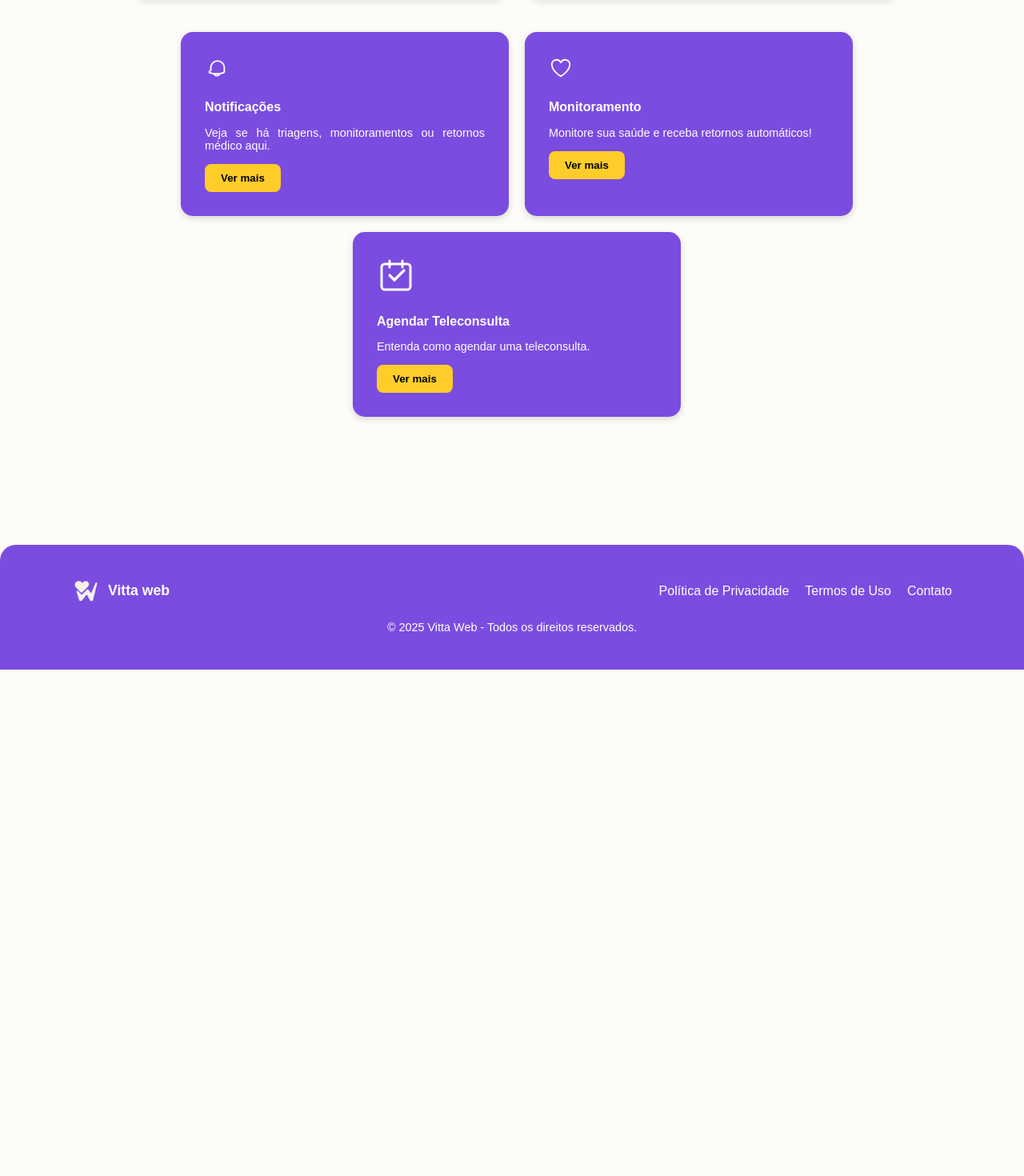
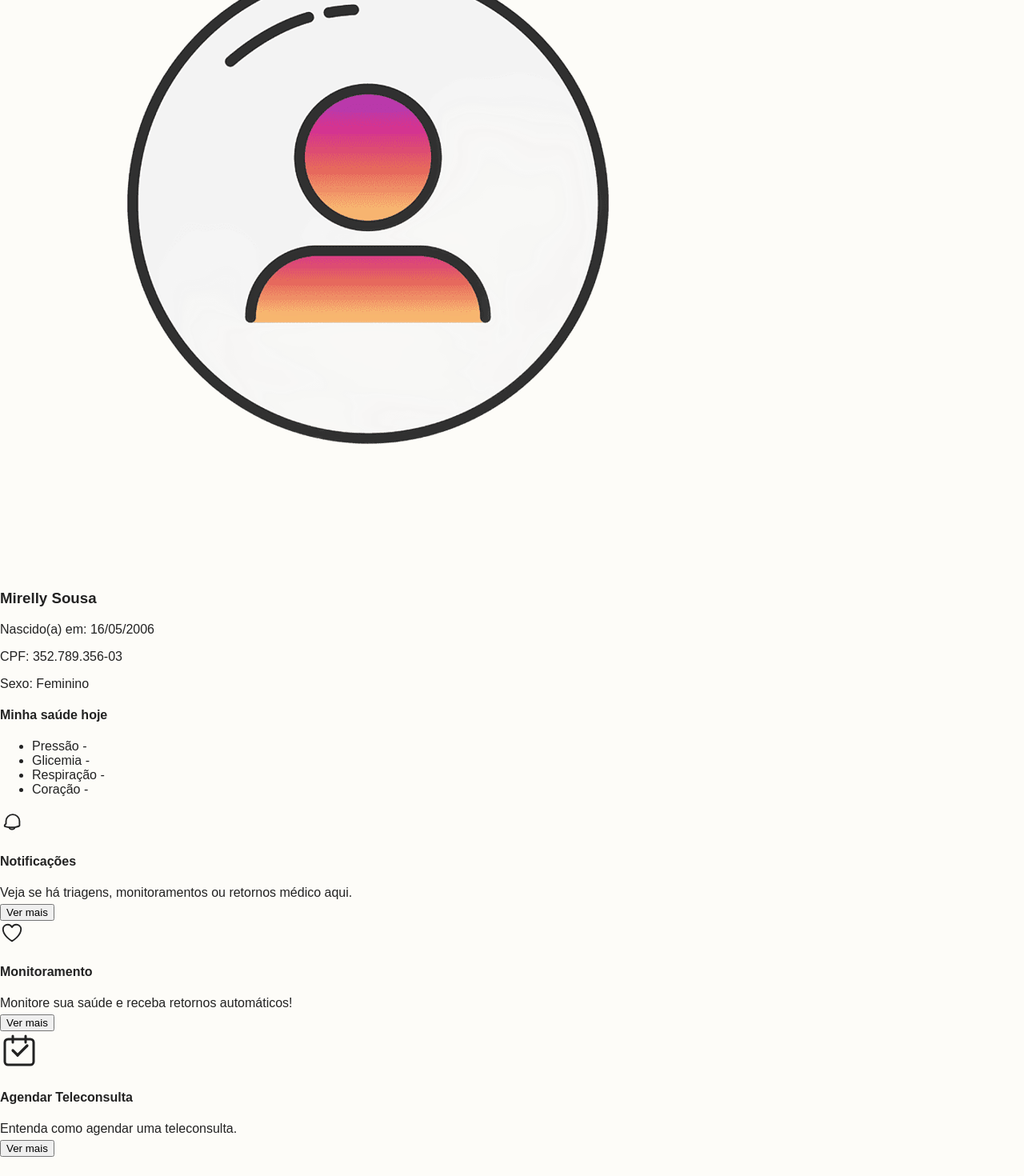
Before and after one commit to GabyBonfim/VITTA-WEB, a React (Vite) app: page / in a window 1280 px wide. Shown: the part 700-2170 px from the top of the page at 80% size. Before the commit the page ends 1537 px from the top, so only its background shows below. Built offline with nearby package versions, Linux system fonts and the light colour scheme.

Commit message:
Att
é isso

```diff
--- a/src/assets/css/geral.css
+++ b/src/assets/css/geral.css
@@ -184,6 +184,7 @@
   flex-wrap: wrap;
   gap: 30px;
   margin-top: 30px;
+  margin-bottom: 100px;
 }
 
 .card-integrante {
--- a/src/pages/homepage.tsx
+++ b/src/pages/homepage.tsx
@@ -1,40 +1,50 @@
 import Navbar from "../components/navbar";
 import Footer from "../components/footer";
-import "../assets/css/homepage.css";
 import { Link } from "react-router-dom";
 
+{/*import "../assets/css/homepage.css";*/}
 
 export default function Homepage() {
   return (
     <>
       <Navbar />
 
-  <main className="main-home">
+      <main className="w-[90%] mx-auto my-12 px-5">
         {/* Notícia */}
-
-        <div className="corpo-home">
-        <section className="noticia-home">
-          <img src="/images/noticia.png" alt="Notícia" className="img-noticia-home" />
-          <div className="texto-noticia-home">
-            <h3>Busca por atendimentos em saúde mental cresce após a pandemia</h3>
-            <p>
+        <section className="bg-white flex items-center gap-5 rounded-xl p-5 shadow-md mb-10 max-w-full">
+          <img
+            src="/images/noticia.png"
+            alt="Notícia"
+            className="w-[250px] rounded-lg"
+          />
+          <div>
+            <h3 className="text-lg font-semibold mb-2">
+              Busca por atendimentos em saúde mental cresce após a pandemia
+            </h3>
+            <p className="text-gray-700 mb-3">
               Em Ribeirão Preto, número de atendimentos em saúde mental já passa
               de 200 mil por ano
             </p>
-            <a href="#" className="btn-materia-home">Ver matéria</a>
+            <a
+              href="#"
+              className="inline-block bg-purple-600 text-white px-4 py-2 rounded-md hover:bg-purple-800 transition"
+            >
+              Ver matéria
+            </a>
           </div>
         </section>
 
-        <div className="conteudo-home">
+        {/* Conteúdo - Usuário + Saúde */}
+        <div className="flex flex-wrap gap-8 mb-10 justify-center">
           {/* Card Usuário */}
-          <div className="card-usuario-home">
+          <div className="bg-purple-200 p-5 rounded-2xl flex items-center gap-4 shadow-md flex-1 min-w-[280px]">
             <img
               src="/images/user-icon.png"
               alt="Mascote"
-              className="img-usuario-home"
+              className="w-[100px]"
             />
             <div>
-              <h3>Mirelly Sousa</h3>
+              <h3 className="font-bold mb-1">Mirelly Sousa</h3>
               <p>Nascido(a) em: 16/05/2006</p>
               <p>CPF: 352.789.356-03</p>
               <p>Sexo: Feminino</p>
@@ -42,61 +52,141 @@ export default function Homepage() {
           </div>
 
           {/* Card Saúde */}
-          <div className="card-saude-home">
-            <h4>Minha saúde hoje</h4>
-            <ul>
-              <li>Pressão -</li>
-              <li>Glicemia -</li>
-              <li>Respiração -</li>
-              <li>Coração -</li>
+          <div className="bg-orange-50 p-5 rounded-2xl shadow-md flex-1 min-w-[280px]">
+            <h4 className="font-semibold text-lg mb-3">Minha saúde hoje</h4>
+            <ul className="space-y-2">
+              <li className="bg-amber-200 font-bold px-3 py-2 rounded-md">
+                Pressão -
+              </li>
+              <li className="bg-amber-200 font-bold px-3 py-2 rounded-md">
+                Glicemia -
+              </li>
+              <li className="bg-amber-200 font-bold px-3 py-2 rounded-md">
+                Respiração -
+              </li>
+              <li className="bg-amber-200 font-bold px-3 py-2 rounded-md">
+                Coração -
+              </li>
             </ul>
           </div>
         </div>
 
         {/* Cards de Acesso Rápido */}
-        <div className="acessos-home">
-          <div className="card-acesso-home verde">
-            <svg xmlns="http://www.w3.org/2000/svg" fill="none" viewBox="0 0 24 24" stroke-width="1.5"
-                stroke="currentColor" width="30" height="30">
-                <path stroke-linecap="round" stroke-linejoin="round"
-                  d="M14.857 17.708A2.25 2.25 0 0 1 12 19.5a2.25 2.25 0 0 1-2.857-1.792m5.714 0a48.108 48.108 0 0 0 4.036-1.103A2.25 2.25 0 0 0 19.5 14.25v-2.636a6.75 6.75 0 1 0-13.5 0v2.636a2.25 2.25 0 0 0-1.393 2.355c.84.284 2.17.736 4.036 1.103m5.714 0H9.429" />
-             </svg>
-            <h4>Notificações</h4>
-            <p>Veja se há triagens, monitoramentos ou retornos médico aqui.</p>
+        <div className="flex flex-wrap justify-center gap-6">
+          {/* Notificações */}
+          <div className="flex-1 min-w-[250px] max-w-[350px] rounded-2xl p-6 text-white text-justify shadow-lg bg-purple-600">
+            <svg
+              xmlns="http://www.w3.org/2000/svg"
+              fill="none"
+              viewBox="0 0 24 24"
+              strokeWidth="1.5"
+              stroke="currentColor"
+              width="30"
+              height="30"
+            >
+              <path
+                strokeLinecap="round"
+                strokeLinejoin="round"
+                d="M14.857 17.708A2.25 2.25 0 0 1 12 19.5a2.25 2.25 0 0 1-2.857-1.792m5.714 0a48.108 48.108 0 0 0 4.036-1.103A2.25 2.25 0 0 0 19.5 14.25v-2.636a6.75 6.75 0 1 0-13.5 0v2.636a2.25 2.25 0 0 0-1.393 2.355c.84.284 2.17.736 4.036 1.103m5.714 0H9.429"
+              />
+            </svg>
+            <h4 className="mt-3 mb-2 text-lg font-semibold">Notificações</h4>
+            <p className="mb-3">
+              Veja se há triagens, monitoramentos ou retornos médico aqui.
+            </p>
             <Link to="/notificacoes">
-            <button>Ver mais</button>
+              <button className="bg-yellow-400 text-black font-bold px-4 py-2 rounded-md hover:bg-yellow-500 transition">
+                Ver mais
+              </button>
             </Link>
           </div>
 
-          <div className="card-acesso-home azul">
-            <svg xmlns="http://www.w3.org/2000/svg" fill="none" viewBox="0 0 24 24" stroke-width="1.5"
-              stroke="currentColor" width="30" height="30">
-              <path stroke-linecap="round" stroke-linejoin="round"
-                d="M21 8.25c0-2.485-2.123-4.5-4.75-4.5-1.87 0-3.487 1.144-4.25 2.75-.763-1.606-2.38-2.75-4.25-2.75C5.123 3.75 3 5.765 3 8.25c0 7.108 9 12 9 12s9-4.892 9-12z" />
+          {/* Monitoramento */}
+          <div className="flex-1 min-w-[250px] max-w-[350px] rounded-2xl p-6 text-white text-justify shadow-lg bg-purple-600">
+            <svg
+              xmlns="http://www.w3.org/2000/svg"
+              fill="none"
+              viewBox="0 0 24 24"
+              strokeWidth="1.5"
+              stroke="currentColor"
+              width="30"
+              height="30"
+            >
+              <path
+                strokeLinecap="round"
+                strokeLinejoin="round"
+                d="M21 8.25c0-2.485-2.123-4.5-4.75-4.5-1.87 0-3.487 1.144-4.25 2.75-.763-1.606-2.38-2.75-4.25-2.75C5.123 3.75 3 5.765 3 8.25c0 7.108 9 12 9 12s9-4.892 9-12z"
+              />
             </svg>
-            <h4>Monitoramento</h4>
-            <p>Monitore sua saúde e receba retornos automáticos!</p>
+            <h4 className="mt-3 mb-2 text-lg font-semibold">Monitoramento</h4>
+            <p className="mb-3">
+              Monitore sua saúde e receba retornos automáticos!
+            </p>
             <Link to="/monitoramento">
-            <button>Ver mais</button>
+              <button className="bg-yellow-400 text-black font-bold px-4 py-2 rounded-md hover:bg-yellow-500 transition">
+                Ver mais
+              </button>
             </Link>
           </div>
 
-          <div className="card-acesso-home ciano">
-            <svg xmlns="http://www.w3.org/2000/svg" width="48" height="48" viewBox="0 0 24 24" aria-hidden="true" focusable="false">
+          {/* Agendar Teleconsulta */}
+          <div className="flex-1 min-w-[250px] max-w-[350px] rounded-2xl p-6 text-white text-justify shadow-lg bg-purple-600">
+            <svg
+              xmlns="http://www.w3.org/2000/svg"
+              width="48"
+              height="48"
+              viewBox="0 0 24 24"
+              aria-hidden="true"
+              focusable="false"
+            >
               <title>Agendamento de exame</title>
-              <rect x="3" y="5" width="18" height="16" rx="2" fill="none" stroke="currentColor" stroke-width="1.5"/>
-              <path d="M16 3v4M8 3v4" stroke="currentColor" stroke-width="1.5" stroke-linecap="round"/>
-              <line x1="8" y1="12" x2="11" y2="15" stroke="currentColor" stroke-width="1.6" stroke-linecap="round" stroke-linejoin="round"/>
-              <line x1="11" y1="15" x2="17" y2="9" stroke="currentColor" stroke-width="1.6" stroke-linecap="round" stroke-linejoin="round"/>
+              <rect
+                x="3"
+                y="5"
+                width="18"
+                height="16"
+                rx="2"
+                fill="none"
+                stroke="currentColor"
+                strokeWidth="1.5"
+              />
+              <path
+                d="M16 3v4M8 3v4"
+                stroke="currentColor"
+                strokeWidth="1.5"
+                strokeLinecap="round"
+              />
+              <line
+                x1="8"
+                y1="12"
+                x2="11"
+                y2="15"
+                stroke="currentColor"
+                strokeWidth="1.6"
+                strokeLinecap="round"
+                strokeLinejoin="round"
+              />
+              <line
+                x1="11"
+                y1="15"
+                x2="17"
+                y2="9"
+                stroke="currentColor"
+                strokeWidth="1.6"
+                strokeLinecap="round"
+                strokeLinejoin="round"
+              />
             </svg>
-
-            <h4>Agendar Teleconsulta</h4>
-            <p>Entenda como agendar uma teleconsulta.</p>
-           <Link to="/agendartele">
-             <button>Ver mais</button>
-           </Link>
+            <h4 className="mt-3 mb-2 text-lg font-semibold">
+              Agendar Teleconsulta
+            </h4>
+            <p className="mb-3">Entenda como agendar uma teleconsulta.</p>
+            <Link to="/agendartele">
+              <button className="bg-yellow-400 text-black font-bold px-4 py-2 rounded-md hover:bg-yellow-500 transition">
+                Ver mais
+              </button>
+            </Link>
           </div>
-        </div>
         </div>
       </main>
 
--- a/src/pages/integrantes.tsx
+++ b/src/pages/integrantes.tsx
@@ -12,7 +12,7 @@ export default function Integrantes() {
       <div className="container-logo-slogan-texto">
         <div className="sobre-topo">
           <div className="sobre-logo">
-            <img src="images/imagotipo-vitta.png" alt="Logo Vitta" />
+            <img src="images/vittahc (1).png" alt="Logo Vitta" />
             <p className="slogan">Saúde que se conecta com você.</p>
           </div>
 
--- a/src/pages/notificacoes.tsx
+++ b/src/pages/notificacoes.tsx
@@ -1,7 +1,8 @@
 import Navbar from "../components/navbar";
 import Footer from "../components/footer";
 import { Link } from "react-router-dom";
-import "../assets/css/geral.css";
+
+{/*import "../assets/css/geral.css";*/}
 
     export default function Notificacoes() {
       return (
```
Also changed, not shown: public/images/vittahc (1).png (added).
